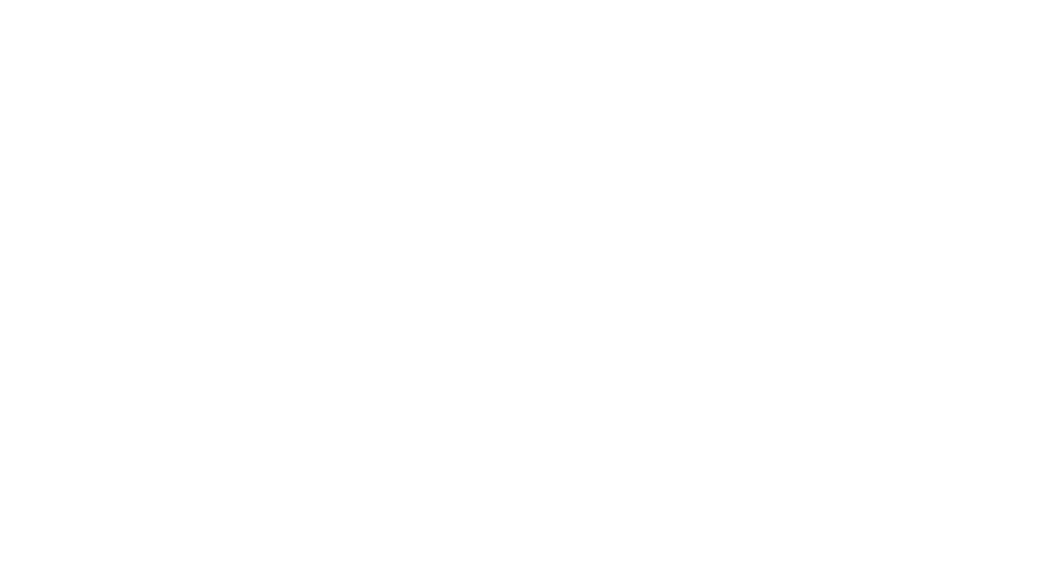
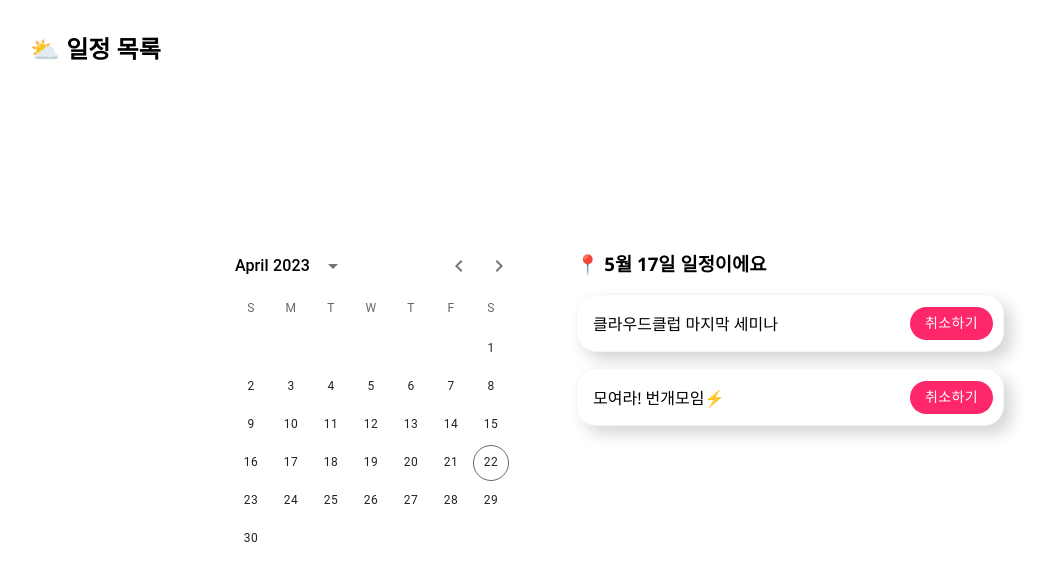
Before and after one commit to cloud-club/schedule-front, a React (Create React App) app: page /event in a window 1280 px wide. Before the commit this address had no page. Shown: the top 580 px of the page, without its empty margins (10-1057 px from the left). Built offline with nearby package versions, Linux system fonts and the light colour scheme.

Commit message:
design: 알림목록 퍼블리싱

```diff
--- a/src/App.tsx
+++ b/src/App.tsx
@@ -1,12 +1,13 @@
 import React from "react";
 import { BrowserRouter as Router, Route, Routes } from "react-router-dom";
 import HelloPage from "./page/HelloPage";
-
+import EventListPage from "./page/EventListPage"
 function App() {
   return (
     <Router>
       <Routes>
         <Route path="/hello" element={<HelloPage />} />
+        <Route path="/event" element={<EventListPage/>} />
       </Routes>
     </Router>
   );
--- /dev/null
+++ b/src/Components/AlertDialog.tsx
@@ -0,0 +1,109 @@
+import * as React from 'react';
+import {Button, Dialog, styled, Box} from '@mui/material';
+import DialogActions from '@mui/material/DialogActions';
+import DialogContent from '@mui/material/DialogContent';
+import DialogContentText from '@mui/material/DialogContentText';
+import DialogTitle from '@mui/material/DialogTitle';
+
+export default function AlertDialog() {
+
+  const [open, setOpen] = React.useState(false);
+
+  const handleClickOpen = () => {
+    setOpen(true);
+  };
+
+  const handleClose = () => {
+    setOpen(false);
+  };
+  return (
+    <div style={{fontFamily: 'Segeo UI'}}>
+      <DeleteButton onClick={handleClickOpen}>
+        취소하기
+      </DeleteButton>
+      <Dialog
+      PaperProps={{
+        style: { borderRadius: 30 }
+      }}
+        open={open}
+        onClose={handleClose}>
+        <DialogWrapper>
+        <Title>
+          {"정말로 삭제하시나요?"}
+        </Title>
+        <DialogContent>
+          <DialogContentText>
+            <p>일정 제목: 클라우드 클럽 마지막 세미나</p>
+            <p>일정 일자: 2023.05.17</p>
+          </DialogContentText>
+        </DialogContent>
+        <ButtonWrapper>
+          <OkButton onClick={handleClose}>확인</OkButton>
+          <CancelButton  onClick={handleClose}>
+            취소
+          </CancelButton>
+        </ButtonWrapper>
+        </DialogWrapper>
+      </Dialog>
+    </div>
+  );
+}
+
+
+const DialogWrapper = styled(Box)`
+  align-items: center;
+  justify-content: space-between;
+  flex-direction: column;
+  display: flex;
+  padding: 20px;
+`
+const Title = styled(DialogTitle)`
+  display: flex;
+  flex-direction: row;
+  justify-content: space-between;
+  align-items: center;
+  padding: 0px;
+  gap: 80px;
+  font-size: 20px;
+`
+const DeleteButton = styled(Button)`
+  display: flex;
+  color: white;
+  flex-direction: row;
+  justify-content: center;
+  align-items: center;
+  padding: 4px 15px;
+  border-radius : 25px !important;
+  background: #FD2769;
+  &:hover {
+    background-color: #FD2769;
+  }
+`
+const ButtonWrapper = styled(DialogActions)`
+  margin: 0 auto;
+
+`
+const OkButton = styled(Button)`
+justify-content: center;
+align-items: center;
+padding: 14px 24px;
+gap: 10px;
+color:white;
+width: 80px;
+height: 40px;
+background: #FD2769;
+border-radius: 100px;
+&:hover {
+  background-color: #FD2769;
+}
+`
+const CancelButton = styled(Button)`
+  border: 1.2px solid #CCCCCC;
+  border-radius: 100px;
+  color: black;
+  width: 80px;
+  background-color: #ffffff ;
+  &:hover {
+    background-color: #ffffff;
+  }
+  `
--- /dev/null
+++ b/src/page/EventListPage.tsx
@@ -0,0 +1,140 @@
+import {Box, Button, Typography, styled} from '@mui/material'
+// import {LoginMain} from '../../components/Login/LoginMain'
+import { AdapterDayjs } from '@mui/x-date-pickers/AdapterDayjs';
+// import { LocalizationProvider } from '@mui/x-date-pickers/LocalizationProvider';
+import { DateCalendar, LocalizationProvider } from '@mui/x-date-pickers';
+import AlertDialog from '../Components/AlertDialog';
+
+const EventList = (): JSX.Element => {
+    return (
+        <Container>
+            <Body className="row-container">
+                <h2>⛅️ 일정 목록</h2>
+                <Wrapper>
+                <LeftWrapper>
+                <LocalizationProvider dateAdapter={AdapterDayjs}>
+                    <DateCalendar/>
+                </LocalizationProvider>
+                </LeftWrapper>
+                <CardWrapper>
+                <h3>📍 5월 17일 일정이에요</h3>
+                <Card>
+                    <TextBox>
+                        <p>클라우드클럽 마지막 세미나</p>
+                        <DeleteDialog/>
+                    </TextBox>
+                </Card>
+                <Card>
+                    <TextBox>
+                        <p>모여라! 번개모임⚡️</p>
+                        <DeleteDialog/>
+                    </TextBox>
+                </Card>
+                </CardWrapper>
+                </Wrapper>
+            </Body>
+
+    </Container>
+    )
+}
+
+export default EventList;
+
+const Container = styled(Box)`
+	background-position: center bottom;
+	background-repeat: no-repeat;
+	height: 100vh;
+    font-family: 'Segoe UI'
+`;
+const TextBox = styled(Box)`
+display: flex;
+flex-direction: row;
+align-items: center;
+width:100%;
+flex:0.5
+justify-content: space-between;
+-webkit-justify-content: space-between;
+
+	h1 {
+		font-weight: lighter;
+	}
+	h3 {
+        margin-left: 10px;
+		margin-right: 20px;
+
+	}
+    p {
+        font-family: 'Segoe UI'
+    }
+`;
+const DeleteDialog = styled(AlertDialog)`
+    float:right;
+`
+
+const Body = styled(Box)`
+	gap: 100px;
+    display: flex;
+    flex-direction: column;
+        h2 {
+            margin-left: 40px;
+            margin-top: 30px;
+        }
+
+`;
+
+const CardWrapper = styled(Box)`
+    display: flex;
+    flex-direction: column;
+        h2 {
+            margin-left: 40px;
+            margin-top: 30px;
+        }
+    padding: 45px
+
+`;
+const Wrapper = styled(Box)`
+    display:flex;
+    flex-direction: row;
+    margin: 0 auto;
+    justify-content: space-around
+`;
+const LeftWrapper =styled(Box)`
+	flex: 0.5;
+	display: flex;
+	align-self: flex-start;
+	margin-top: 50px;
+`;
+
+// const ItemBox = styled(Box)`
+// box-sizing: border-box;
+// display: flex;
+// flex-direction: row;
+// justifyContent: center;
+// width: 400px;
+// height: 60px;
+// flex: none;
+// order: 4;
+// flex-grow: 0;
+// padding: 16px;
+// border: 1.2px solid #CCCCCC;
+// border-radius: 100px;
+// `
+
+const Card = styled(Box)`
+dbox-sizing: border-box;
+display: flex;
+flex-direction: column;
+align-items: center;
+padding: 0px 10px 0px 16px;
+gap: 16px;
+width: 400px;
+height: wrap-content;
+background: #FFFFFF;
+border: 1px solid #F6F6F6;
+box-shadow: 8px 8px 15px rgba(51, 51, 51, 0.2);
+border-radius: 20px;
+flex: none;
+order: 7;
+flex-grow: 0;
+margin-bottom: 16px;
+`
```
